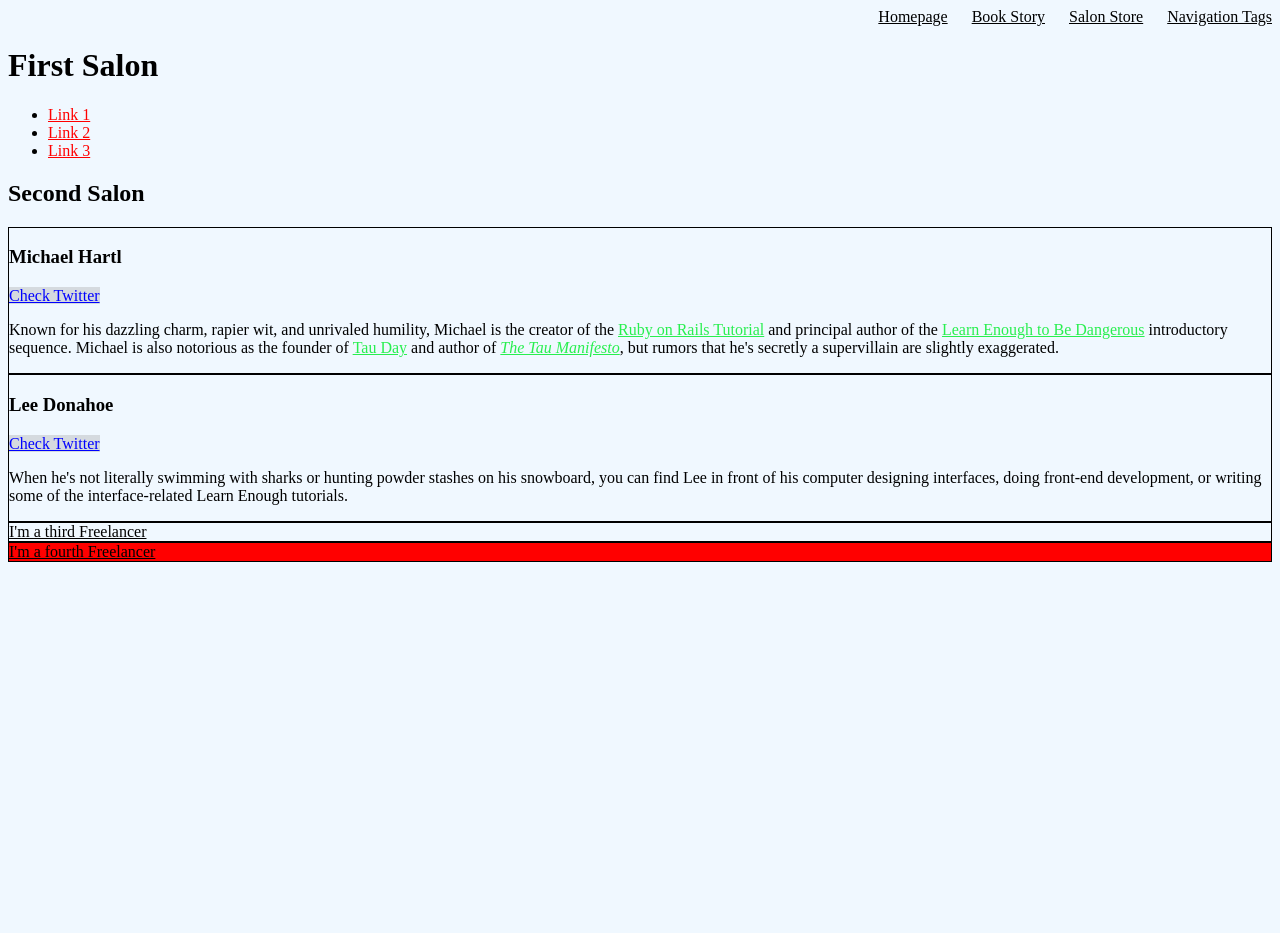
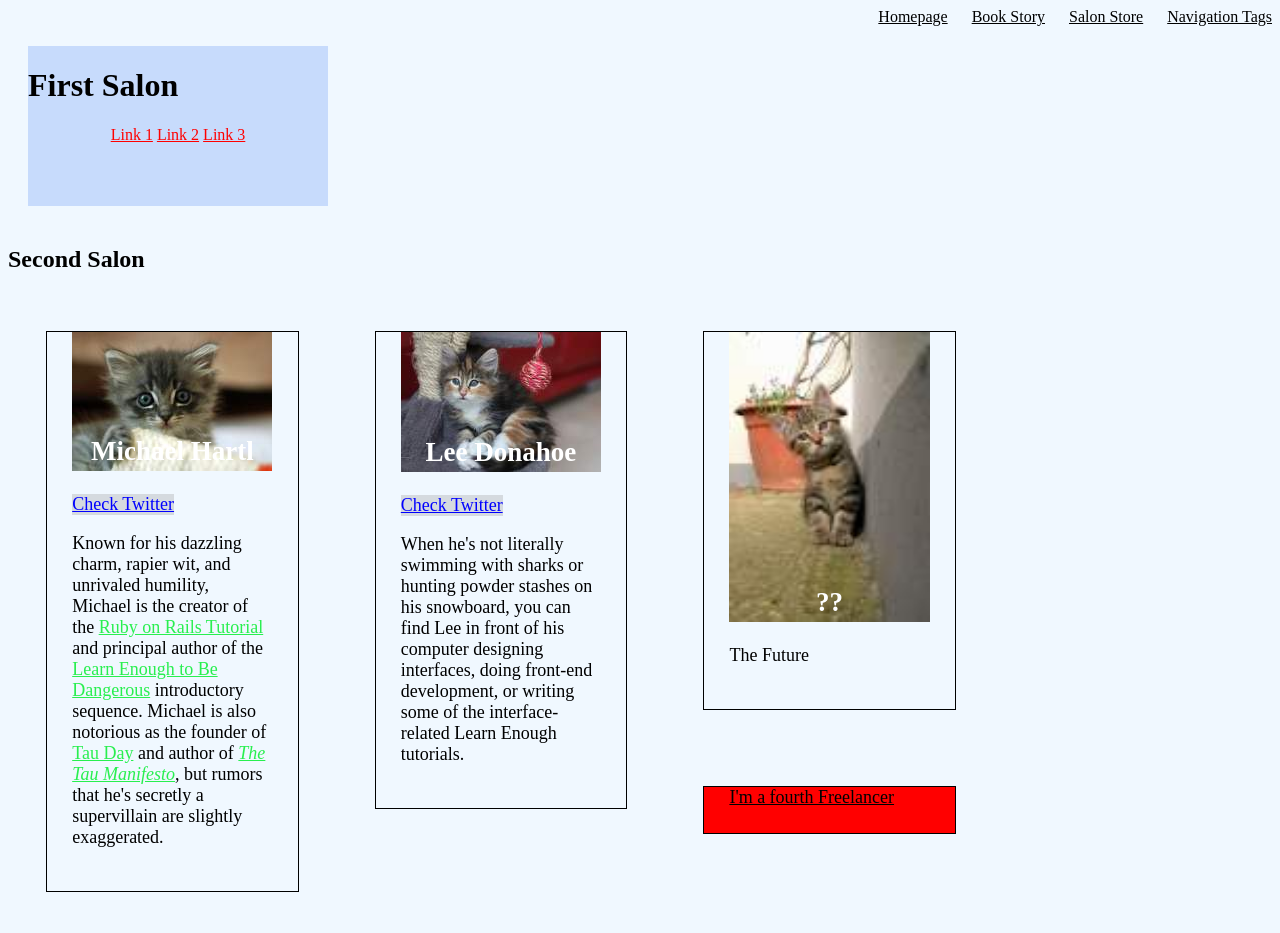
Before and after one commit to DenisBajrami/website, a plain HTML site: page categories.html in a window 1280 px wide. Before the commit the page ends 800 px from the top, so only its background shows below. Drawn offline with Linux system fonts and the light colour scheme.

Commit message:
Adding style to pages

```diff
--- a/categories.html
+++ b/categories.html
@@ -5,19 +5,58 @@
         <meta charset="utf-8">
         <style>
             /* GLOBAL STYLES */
+            body {
+                background: aliceblue;
+                height: 100%;
+            }
             a {
                 color: black;
+            }
+            .borderone {
+                background-color: #c7dbfc;
+                height: 20vh;
+                display: inline-block;
+                margin: 20px;
+                width: 300px;
             }
 
             /* SOCIAL STYLES */
             .social-link {
                 background: rgba(150, 150, 150, 0.30);
                 color: blue;
+                display: inline-block;
             }
 
             /* BIO STYLES */
+            .bio-wrapper {
+                font-size: 18px;
+                width: 100%;
+                overflow: hidden;
+            }
+            .bio-wrapper:after {
+                visibility: hidden;
+                display: block;
+                font-size: 0;
+                content: " ";
+                clear: both;
+                height: 0;
+            }
             .bio-box {
                 border: 1px solid black;
+                box-sizing: border-box;
+                float: left;
+                margin: 3%;
+                padding: 0 2% 2%;
+                width: 20%;
+            }
+            .bio-box h3 {
+                color: #fff;
+                font-size: 1.5em;
+                margin: -40px 0 1em;
+                text-align: center;
+            }
+            .bio-box img {
+                width: 100%;
             }
             .alert {
                 background: red;
@@ -25,9 +64,19 @@
             .bio-copy a {
                 color: rgba(28, 238, 68, 0.94);
             }
+
+            /* SOCIAL LINKS */
+            .social-list {
+                list-style: none;
+                padding: 0;
+                text-align: center;
+            }
+            .social-list > li {
+                display: inline-block;
+            }
         </style>
     </head>
-    <body style="background: aliceblue">
+    <body>
         <div style="text-align: right;">
             <a href="index.html">Homepage</a>
             <a href="bookStory.html" style="margin: 0 0 0 20px;">Book Story</a>
@@ -35,8 +84,9 @@
             <a href="navigation.html" style="margin: 0 0 0 20px;">Navigation Tags</a>
         </div>
 
+        <div class="borderone">
             <h1>First Salon</h1>
-        <ul>
+            <ul class="social-list">
                 <li>
                     <a href="http://example.com/" style="color: red;">Link 1</a>
                 </li>
@@ -47,9 +97,13 @@
                     <a href="http://example.com/" style="color: red;">Link 3</a>
                 </li>
             </ul>
+        </div>
 
         <h2>Second Salon</h2>
-        <div id="exec-bio" class="bio-box">
+
+        <div class="bio-wrapper">
+            <div class="bio-box">
+                <img src="images/139.jpeg">
                 <h3>Michael Hartl</h3>
                 <a href="http://twitter.com/mhartl" class="social-link">Check Twitter</a>
                 <div class="bio-copy">
@@ -70,6 +124,7 @@
             </div>
 
             <div class="bio-box">
+                <img src="images/140.jpeg">
                 <h3>Lee Donahoe</h3>
                 <a href="https://twitter.com/leedonahoe" class="social-link">Check Twitter</a>
                 <div class="bio-copy">
@@ -83,10 +138,18 @@
             </div>
 
             <div class="bio-box">
-            <a href="http://example.com/" style="color: black;">I'm a third Freelancer</a>
+                <img src="images/141.jpeg">
+                <h3>??</h3>
+                <a href="http://example.com/" style="color: black;"></a>
+                <div class="bio-copy">
+                    <p>
+                        The Future
+                    </p>
+                </div>
             </div>
             <div class="bio-box alert">
                 <a href="http://example.com/" style="color: black;">I'm a fourth Freelancer</a>
             </div>
+        </div>
     </body>
 </html>
--- a/homepage.css
+++ b/homepage.css
@@ -1,3 +1,4 @@
 .someClass {
     background-color: aqua;
+    display: inline-block;
 }
```
Also changed, not shown: bookStory.html (+6 -0 lines), index.html (+11 -7 lines), images/139.jpeg (added), images/140.jpeg (added), images/141.jpeg (added). Lines whose indentation alone changed are shown as unchanged.
